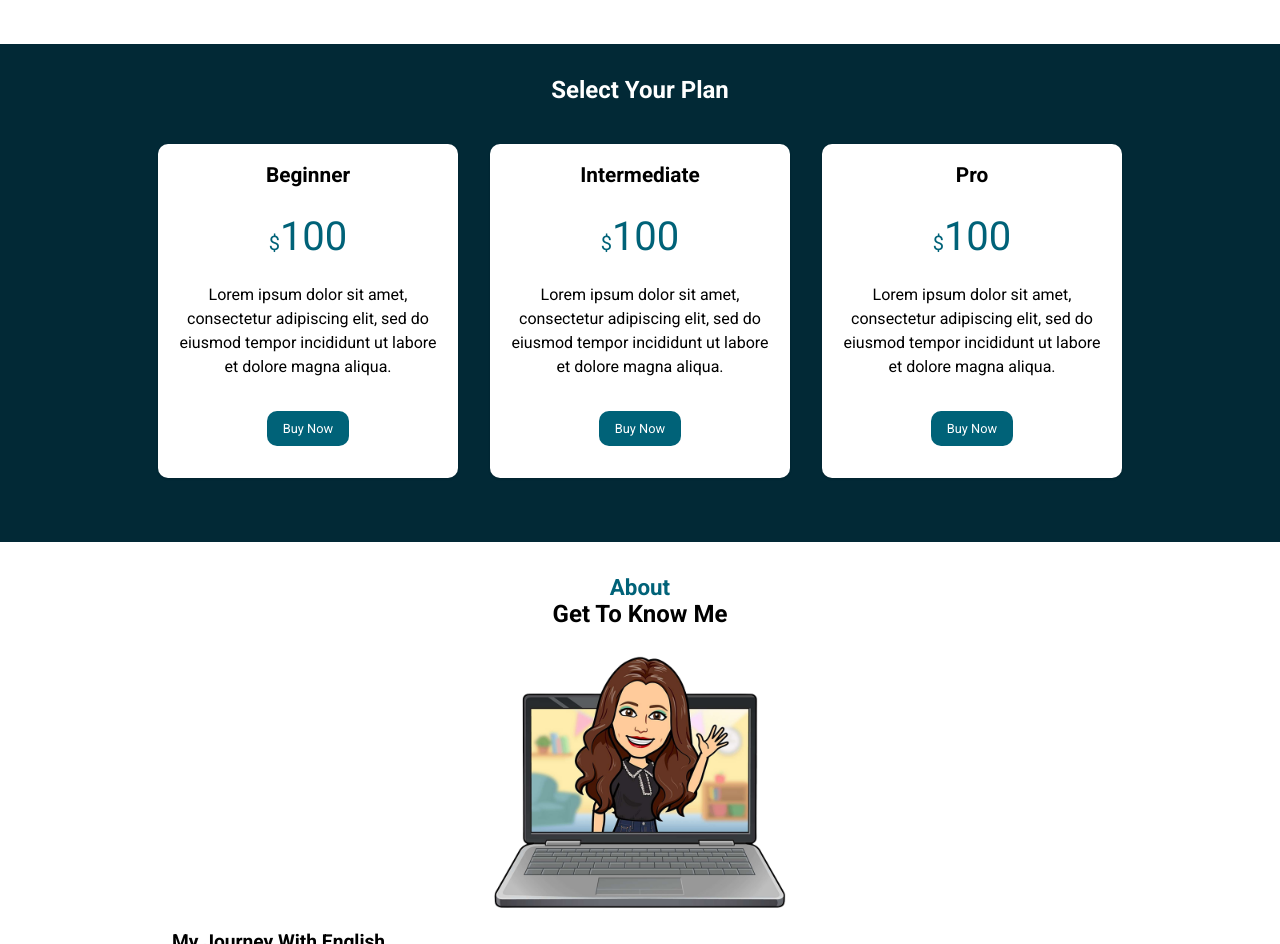
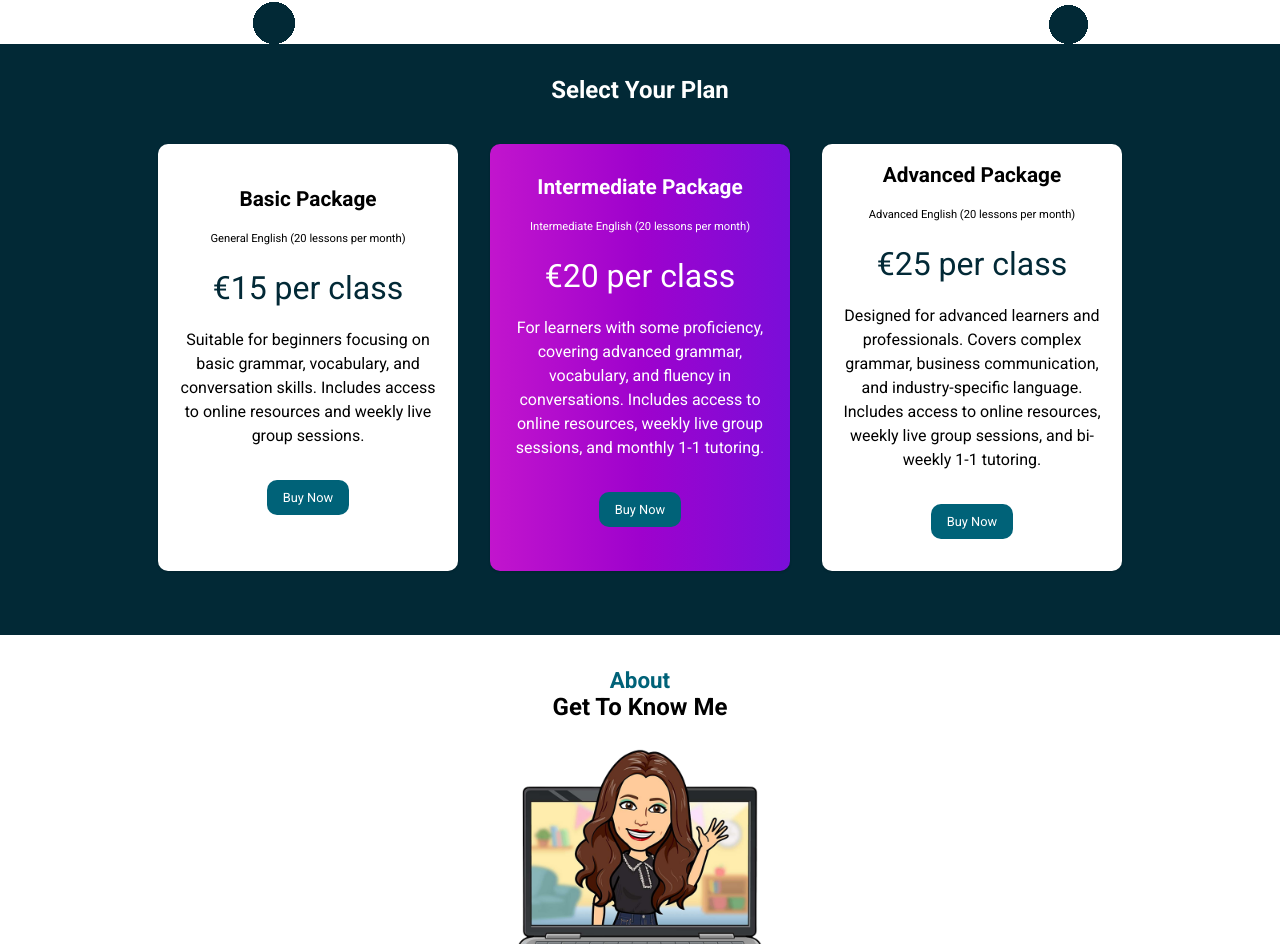
Before and after one commit to ephraimdjeket/englishwithart, a plain HTML site: page index.html in a window 1280 px wide. Shown: the part 2399-3343 px from the top of the page. Drawn offline with Linux system fonts and the light colour scheme.

Commit message:
Fixed design style on price-card

```diff
--- a/desktop.css
+++ b/desktop.css
@@ -289,14 +289,6 @@
     font-weight: 700;
   }
 
-  .doller-sign {
-    font-size: 1.25rem;
-  }
-
-  .feature-price-card h3 {
-    font-size: 2.5rem;
-    color: var(--secondaryColor);
-  }
 
   .hero-arta-about {
     display: flex;
--- a/global.css
+++ b/global.css
@@ -280,11 +280,29 @@ a {
   justify-content: center;
   align-items: center;
   text-align: center;
-  background-color: white;
   font-size: 1rem;
-  font-style: bold;
   filter: drop-shadow(rgba(0, 0, 0, 0.15) 0.5px 1px 1px);
   cursor: pointer;
+  background-color: white;
+}
+
+.euro-sign, .price {
+  font-size: 2rem;
+  color: var(--primaryColor);
+}
+
+.recommended {
+  background: linear-gradient(90deg, #c215cd .03%, #9e02cd 50.52%, #7a0ed9 99.98%);
+  color: white;
+}
+
+.euro-sign, .euro {
+  color: white;
+}
+
+.small-price-text {
+  font-weight: 400;
+  font-size: 0.7rem;
 }
 
 /* BEGINNING OF "WHAT YOU CAN EXPECT" SECTION */
@@ -320,13 +338,7 @@ a {
 
 /* BEGINNING OF "PRICE CARD" SECTION */
 
-.feature-price-card h2 {
-  font-weight: 700;
-}
 
-.feature-price-card h3 {
-  color: var(--secondaryColor);
-}
 
 .hero-arta-about {
   display: flex;
--- a/index.html
+++ b/index.html
@@ -197,26 +197,26 @@
             </div>
             <section class="features-wrapper">
                 <article class="feature-price-card">
-                    <h2>Beginner</h2>
-                    <h3><span class="doller-sign">$</span>100</h3>
-                    <p>Lorem ipsum dolor sit amet, consectetur adipiscing elit, sed do eiusmod tempor incididunt ut
-                        labore et dolore magna aliqua.
+                    <h2>Basic Package</h2>
+                    <p class="small-price-text">General English (20 lessons per month)</p>
+                    <h3 class="price"><span class="doller-sign">€</span>15 per class</h3>
+                    <p>Suitable for beginners focusing on basic grammar, vocabulary, and conversation skills. Includes access to online resources and weekly live group sessions.
                     </p>
                     <a class="dark-cyan-btn" href="#">Buy Now</a>
                 </article>
                 <article class="feature-price-card recommended">
-                    <h2>Intermediate</h2>
-                    <h3><span class="doller-sign">$</span>100</h3>
-                    <p>Lorem ipsum dolor sit amet, consectetur adipiscing elit, sed do eiusmod tempor incididunt ut
-                        labore et dolore magna aliqua.
+                    <h2>Intermediate Package</h2>
+                    <p class="small-price-text">Intermediate English (20 lessons per month)</p>
+                    <h3 class="euro-sign"><span class="euro-sign">€</span>20 per class</h3>
+                    <p>For learners with some proficiency, covering advanced grammar, vocabulary, and fluency in conversations. Includes access to online resources, weekly live group sessions, and monthly 1-1 tutoring.
                     </p>
                     <a class="dark-cyan-btn" href="#">Buy Now</a>
                 </article>
                 <article class="feature-price-card">
-                    <h2>Pro</h2>
-                    <h3><span class="doller-sign">$</span>100</h3>
-                    <p>Lorem ipsum dolor sit amet, consectetur adipiscing elit, sed do eiusmod tempor incididunt ut
-                        labore et dolore magna aliqua.
+                    <h2>Advanced Package</h2>
+                    <p class="small-price-text">Advanced English (20 lessons per month)</p>
+                    <h3 class="price"><span class="doller-sign">€</span>25 per class</h3>
+                    <p>Designed for advanced learners and professionals. Covers complex grammar, business communication, and industry-specific language. Includes access to online resources, weekly live group sessions, and bi-weekly 1-1 tutoring.
                     </p>
                     <a class="dark-cyan-btn" href="#">Buy Now</a>
                 </article>
--- a/mobile.css
+++ b/mobile.css
@@ -286,17 +286,12 @@
     font-size: 1.3rem;
   }
 
-  .feature-price-card h2,
-  h3 {
+  .feature-price-card h2 {
     font-weight: 700;
   }
 
-  .doller-sign {
-    font-size: 1.25rem;
-  }
-
   .feature-price-card h3 {
-    font-size: 2.5rem;
+    font-size: 1.8rem;
   }
 
   /* BEGINNING OF "GET TO KNOW ME" SECTION */
```
